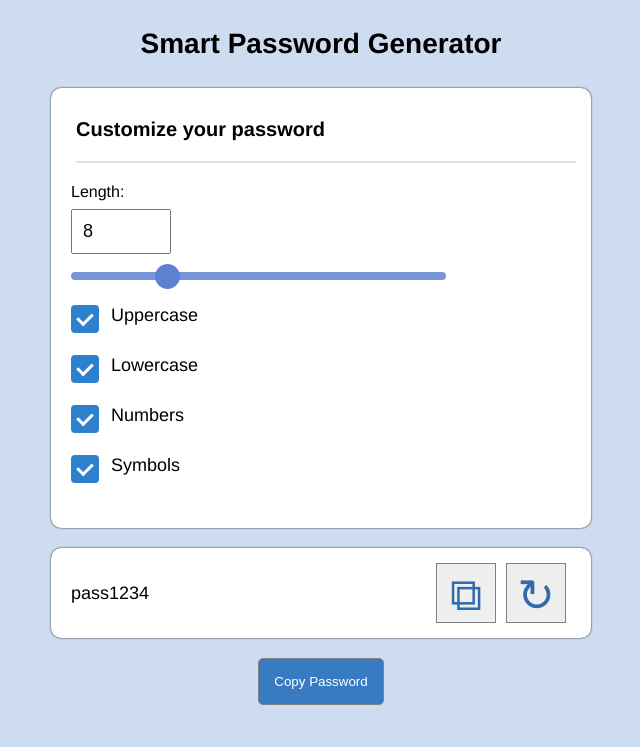
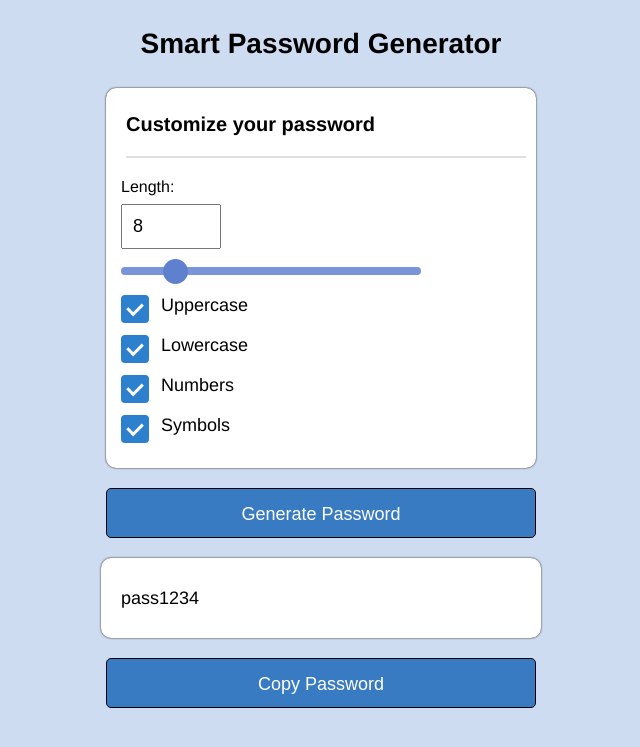
Before and after one commit to pheaktralean/Password-Generator, a Flask app: page / in a window 1280 px wide. Shown: the top 747 px of the page, without its empty margins (319-959 px from the left). Run offline with Flask 3, Linux system fonts and the light colour scheme.

Commit message:
responsive

```diff
--- a/main.py
+++ b/main.py
@@ -18,17 +18,27 @@ symbols = config['character_sets']['symbols']['chars']
 # default password generator function
 def password_generator(length=8, use_uppercase=True, use_lowercase=True, use_numbers=True, use_symbols=True):
     char_pool = ''
+    password = []
     if use_uppercase:
+        password.append(random.choice(upper_chars))
         char_pool += upper_chars
     if use_lowercase:
+        password.append(random.choice(lower_chars))
         char_pool += lower_chars
     if use_numbers:
+        password.append(random.choice(numbers))
         char_pool += numbers
     if use_symbols:
+        password.append(random.choice(symbols))
         char_pool += symbols
 
-    password = ''.join(random.choice(char_pool) for _ in range(length))
-    return password
+    for _ in range(length - len(password)):
+        password.append(random.choice(char_pool))
+
+    #password = ''.join(random.choice(char_pool) for _ in range(length))
+    random.shuffle(password)
+
+    return ''.join(password)
 
 
 # (password_generator(length=12, use_uppercase=True, use_lowercase=True, use_numbers=True, use_symbols=True))
--- a/static/css/style.css
+++ b/static/css/style.css
@@ -17,10 +17,10 @@ h4{
 }
 .container{
     background-color: white;
-    width: 500px;
-    height: 400px;
+    width: 400px;
+    height: 350px;
     margin: 0 auto;
-    padding: 20px;
+    padding: 15px;
     border: 1px shadow black;
     border-radius: 10px;
     box-shadow: 0 0 2px black;
@@ -72,7 +72,7 @@ input[type="checkbox"]{
     padding-left: 40px;
     cursor: pointer;
     font-size: 18px;
-    line-height: 50px;
+    line-height: 40px;
     user-select: none;
 }
 .custom-checkbox label:before{
@@ -112,8 +112,8 @@ input:checked + label:after {
     justify-content: right;
     align-items: center;
     background-color: white;
-    width: 500px;
-    height: 50px;
+    width: 400px;
+    height: 40px;
     margin: 20px auto 20px auto;
     padding: 20px;
     border: 1px shadow black;
@@ -143,21 +143,62 @@ input:checked + label:after {
 }
 
 .button{
+     font-size: 18px;
+     width: 430px;
+     height: 50px;
      display: block;
-     margin: 0 auto;
+     margin: 20px auto;
      padding: 15px;
      background-color: rgb(56, 123, 194);
      color: white;
-     border:1px solid grey;
+     border:1px solid black;
      cursor: pointer;
      border-radius: 5px;
 }
 .button:hover {
      background-color: #316ba8;
 }
-#generated-password {
-     margin-top: 20px;
-     font-size: 1.2em;
-     color: green;
-     word-wrap: break-word;
+
+
+@media only screen and (max-width: 480px) {
+     .container, .password-container {
+        width: 80%;
+        height: auto;
+        padding: 15px;
+    }
+
+    h3 {
+        font-size: 22px;
+    }
+
+    h4 {
+        font-size: 16px;
+    }
+
+    input[type="number"] {
+        width: 30%;
+        font-size: 16px;
+        height: 40px;
+    }
+    input[type="range"]{
+        width = 100%
+    }
+
+    .icon {
+        width: 30px;
+        height: 30px;
+        font-size: 20px; /* Adjust icon size for mobile */
+    }
+
+    .button {
+        width: 85%;
+        height: 50px;
+        font-size: 14px;
+    }
+
+    .password {
+        font-size: 16px; /* Adjust password text size */
+    }
+
+
 }
--- a/static/js/script.js
+++ b/static/js/script.js
@@ -9,7 +9,7 @@ document.addEventListener('DOMContentLoaded', function() {
         if(value > 30){
             lengthInput.value = 30;
             rangeInput.value = 30;
-        } else if(value < 0){
+        } else if(value < 4){
             lengthInput.value = 8;
             rangeInput.value = 8;
         } else{
@@ -94,8 +94,8 @@ document.addEventListener('DOMContentLoaded', function() {
     }
 
     // Attach event listeners to both icons and button
-    document.getElementById('generate-icon').addEventListener('click', generatePassword);
-    document.getElementById('copy-icon').addEventListener('click', copyToClipboard);
     document.getElementById('copy-button').addEventListener('click', copyToClipboard);
+    // document.getElementById('copy-icon').addEventListener('click', copyToClipboard);
+    document.getElementById('generate-button').addEventListener('click', generatePassword);
 
 });
--- a/templates/index.html
+++ b/templates/index.html
@@ -16,10 +16,10 @@
             <!--Password length input-->
             <div class="length">
                 <label for="pwdlength">Length:</label><br>
-                <input type="number" id="pwdlength" name="pwdlength" min="1" max="30" value="8">
+                <input type="number" id="pwdlength" name="pwdlength" min="4" max="30" value="8">
                 <br>
                 <label for="rangeInput"></label>
-                <input type="range" id="rangeInput" min="1" max="30" value="8">
+                <input type="range" id="rangeInput" min="4" max="30" value="8">
             </div>
 
             <!-- Character type selection checkboxes -->
@@ -38,16 +38,14 @@
             </div>
 
         </div>
+        <button class="button" id="generate-button">Generate Password</button>
 
         <!-- Password display and action buttons -->
         <div class="password-container">
             <div id="password-display" class="password">pass1234</div>
-            <button class="icon" id="copy-icon">⧉</button>
-            <button class="icon" id="generate-icon">&#x21bb;</button>
+        </div>
 
-        </div>
-        <button class="button" id="copy-button">Copy Password</button>
-
+        <button class ="button" id="copy-button">Copy Password</button>
         <script src="{{ url_for('static', filename='js/script.js') }}"></script>
     </body>
 </html>
```
Also changed, not shown: README.md (added).
